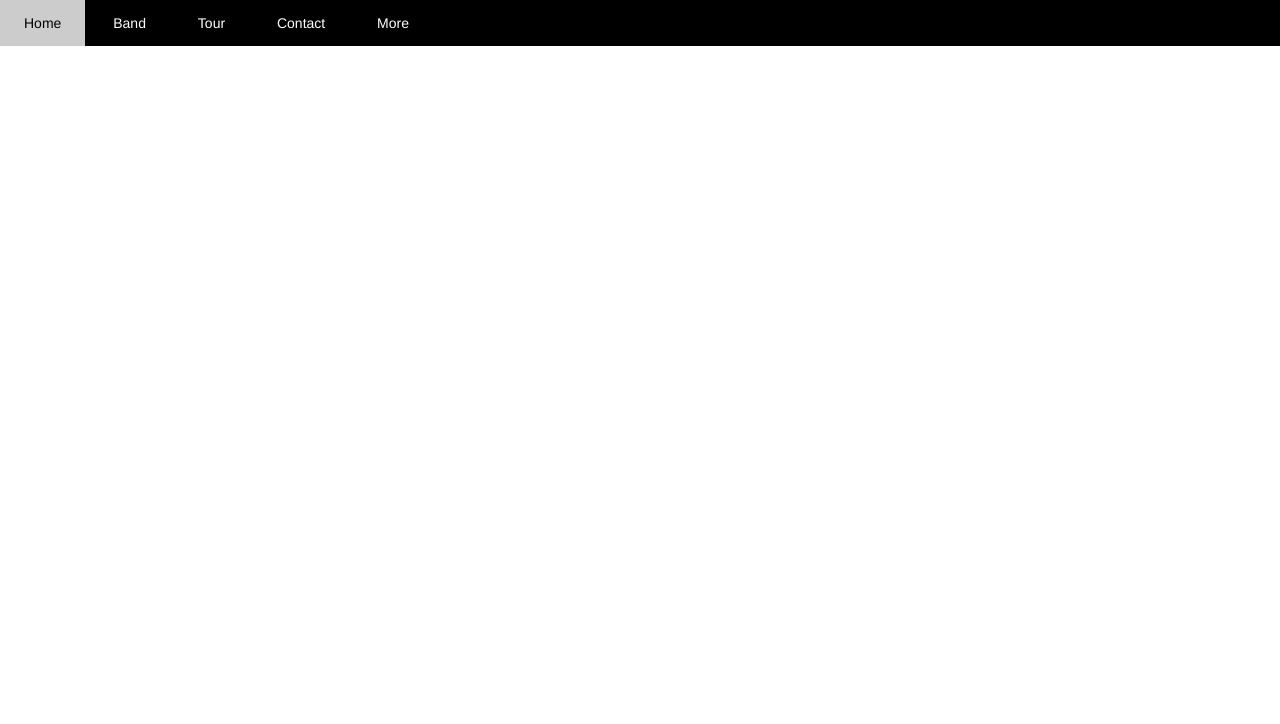
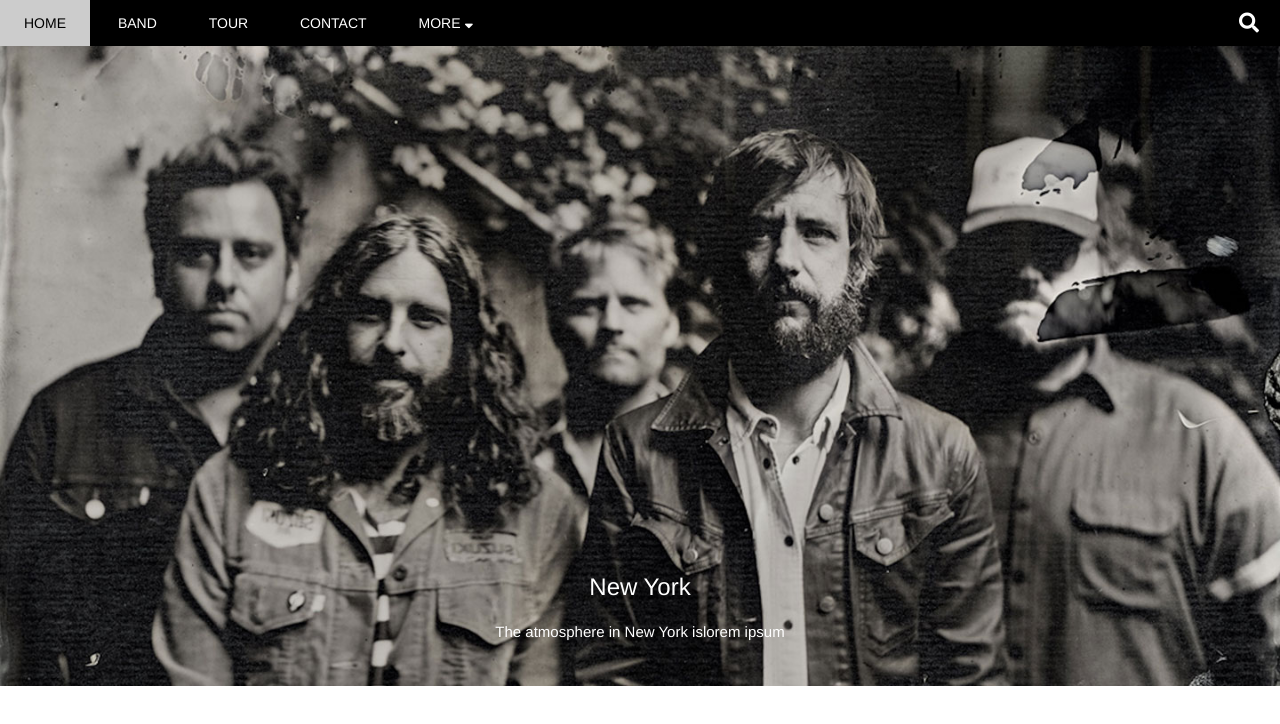
Before and after one commit to hovanco/HTML-f8-band-header-nav, a plain HTML site: page f8-band-website/index.html in a window 1280 px wide. Drawn offline with Linux system fonts and the light colour scheme.

Commit message:
first commit

```diff
--- a/f8-band-website/assets/css/style.css
+++ b/f8-band-website/assets/css/style.css
@@ -15,18 +15,6 @@ html {
   font-size: 62.5%; /* 1rem = 10px  */
 }
 
-/* * *,
-*:before,
-*:after {
-  box-sizing: border-box;
-  -webkit-box-sizing: border-box;
-}
-
-img {
-  display: block;
-  max-width: 100%;
-} */
-
 body {
   font-family:  Helvetica, Arial, sans-serif;
   font-size: 1.4rem;
@@ -37,52 +25,139 @@ body {
 }
 
 #header {
+  position: fixed;
+  top: 0;
+  left: 0;
+  right: 0;
+  z-index: 1;
   height: 4.6rem;
   background-color: #000;
-
 }
 
 #nav {
-
-}
-
-#nav li {
-  /*  li la the block nen no xuong hang => thanh the inline */
   display: inline-block;
 }
 
 
-#nav li a {
-  color: #fff;
-  text-decoration: none;
+#nav, .subnav {
+  list-style-type: none;
+}
 
-  /* bởi vì text sẽ nằm chinh giữa line-height (khi bôi đen)
-  của nó lên khi height của line-height bằng với height
-  của nav thì text vẫn nằm chính giữa và = 4.6rem
-  */
-  line-height: 4.6rem;
-  padding: 0 2.4rem;
-
-  /* mặc định thẻ a là inline => ko xét được width và height
-  ==>chuyển thành inline-block để xét theo chiều cao của height-line
-  để hover */
+#nav > li {
+  /*  li la the block nen no xuong hang => thanh the inline */
+  /* display: inline-block; */
   display: inline-block;
 }
 
-#nav li:hover a {
-  /* hover vào thẻ li để sau này khi ta hover vào
-  li của nav cha thì nó sẽ active luôn cả li của
-  nav cha và li của nav con*/
+#nav li {
+  /* để xét vị trí cho menu con là subnav */
+  position: relative;
+}
+
+/* trỏ trực tiếp den the a cua menu cha */
+#nav > li > a {
+  color: #fff;
+  text-transform: uppercase;
+}
+
+/* nếu để như thế nay thì cả thẻ a của menu cha và con đều nhận
+=> trỏ thẻ trực tiếp */
+#nav li a {
+  text-decoration: none;
+  line-height: 4.6rem;
+  padding: 0 2.4rem;
+  display: block;
+}
+
+#nav .subnav li:hover a,
+#nav > li:hover > a {
   color: #000;
   background-color: #ccc;
 }
 
+/* khi hover vào thẻ a (li) của menu cha
+thì đồng thời menu con cũng xuất hiện */
+#nav li:hover .subnav {
+  display: block;
+}
+
+/* ẩn menu con trước khi chưa hover */
 #nav .subnav {
   display: none;
+  position: absolute;
+  top: 100%; /* = width của thẻ cha chưa nó là nav = 46px */
+  left: 0;
+  min-width: 16rem;
+  background-color: #fff;
+  box-shadow: 0 0 10px rgba(0, 0, 0, 0.3);
+}
+
+#nav .subnav a {
+ color: #000;
+ padding: 0 12px;
+ line-height: 3.8rem;
+}
+
+#header .search-btn {
+  float: right;
+  padding: 0 21px;
+}
+
+#header .search-btn:hover {
+  cursor: pointer;
+  background-color: #f44336;
+}
+
+#header .search-icon {
+  color: #fff;
+  font-size: 2rem;
+  line-height: 4.6rem;
 }
 
 #slider {
+/* boi vi fan slider chiem ca fan cua  header
+=> margint-top bang voi height cua header  */
+ margin-top: 4.6rem;
 
+ /* lam cho ti le chieu cao bang 1/2 va chieu rong, la 2: 1 */
+ padding-top: 50%;
+ position: relative;
+ background: url("/assets/img/slider/band-slider1.jpg") top center/ cover no-repeat;
+ /* object-fit: cover;  hinh phu kin khung*/
+ /* background-image: url(images/image.png); */
+ /* background-repeat: repeat | repeat-x | repeat-y | no-repeat */
+ /* background-position: top center; */
+
+}
+
+#slider .text-content {
+  position: absolute;
+  bottom: 4.7rem;
+  color: #fff;
+
+  /* cach 1 cho text nam chinh giua */
+  /* left: 50%;
+  transform: translateX(-50%);
+  text-align: center; */
+
+  /* cach 2 */
+  width: 100%;
+  text-align: center;
+
+  /* cach3 */
+  /* right: 0;
+  left: 0;
+  text-align: center; */
+}
+
+#slider .text-heading {
+  font-weight: 500;
+  font-size: 2.4rem;
+}
+
+#slider .text-desc {
+  font-size: 1.5rem;
+  margin-top: 2.5rem;
 }
 
 #content {
--- a/f8-band-website/index.html
+++ b/f8-band-website/index.html
@@ -4,19 +4,25 @@
   <meta charset="UTF-8">
   <meta http-equiv="X-UA-Compatible" content="IE=edge">
   <meta name="viewport" content="width=device-width, initial-scale=1.0">
+  <link
+  rel="stylesheet"
+  href="https://cdnjs.cloudflare.com/ajax/libs/font-awesome/5.15.2/css/all.min.css" integrity="sha512-HK5fgLBL+xu6dm/Ii3z4xhlSUyZgTT9tuc/hSrtw6uzJOvgRr2a9jyxxT1ely+B+xFAmJKVSTbpM/CuL7qxO8w=="
+  crossorigin="anonymous" />
   <link rel="stylesheet" href="./assets/css/reset.css">
   <link rel="stylesheet" href="./assets/css/style.css">
   <title>f8-band-website</title>
 </head>
 <body>
   <div id="main">
+    <!-- Begin Header -->
     <header id="header">
+      <!-- Begin Nav -->
       <ul id="nav">
         <li><a href="#">Home</a></li>
         <li><a href="#">Band</a></li>
         <li><a href="#">Tour</a></li>
         <li><a href="#">Contact</a></li>
-        <li><a href="#">More</a>
+        <li><a href="#">More <i class="fas fa-sort-down"></i></a>
           <ul class="subnav">
             <li><a href="">Merchandise</a></li>
             <li><a href="">Extras</a></li>
@@ -24,8 +30,22 @@
           </ul>
         </li>
       </ul>
+      <!-- End Nav -->
+      <!-- Begin Search -->
+      <div class="search-btn">
+        <i class="fas fa-search search-icon"></i>
+      </div>
+      <!-- End Search -->
      </header>
-    <div id="slider"> </div>
+     <!-- End Header -->
+
+
+    <div id="slider">
+      <div class="text-content">
+        <h2 class="text-heading">New York</h2>
+        <h6 class="text-desc"> The atmosphere in New York islorem ipsum</h6>
+      </div>
+    </div>
     <div id="content"> </div>
     <div id="footer"> </div>
   </div>
```
Also changed, not shown: f8-band-website/assets/img/slider/band-slider1.jpg (added).
